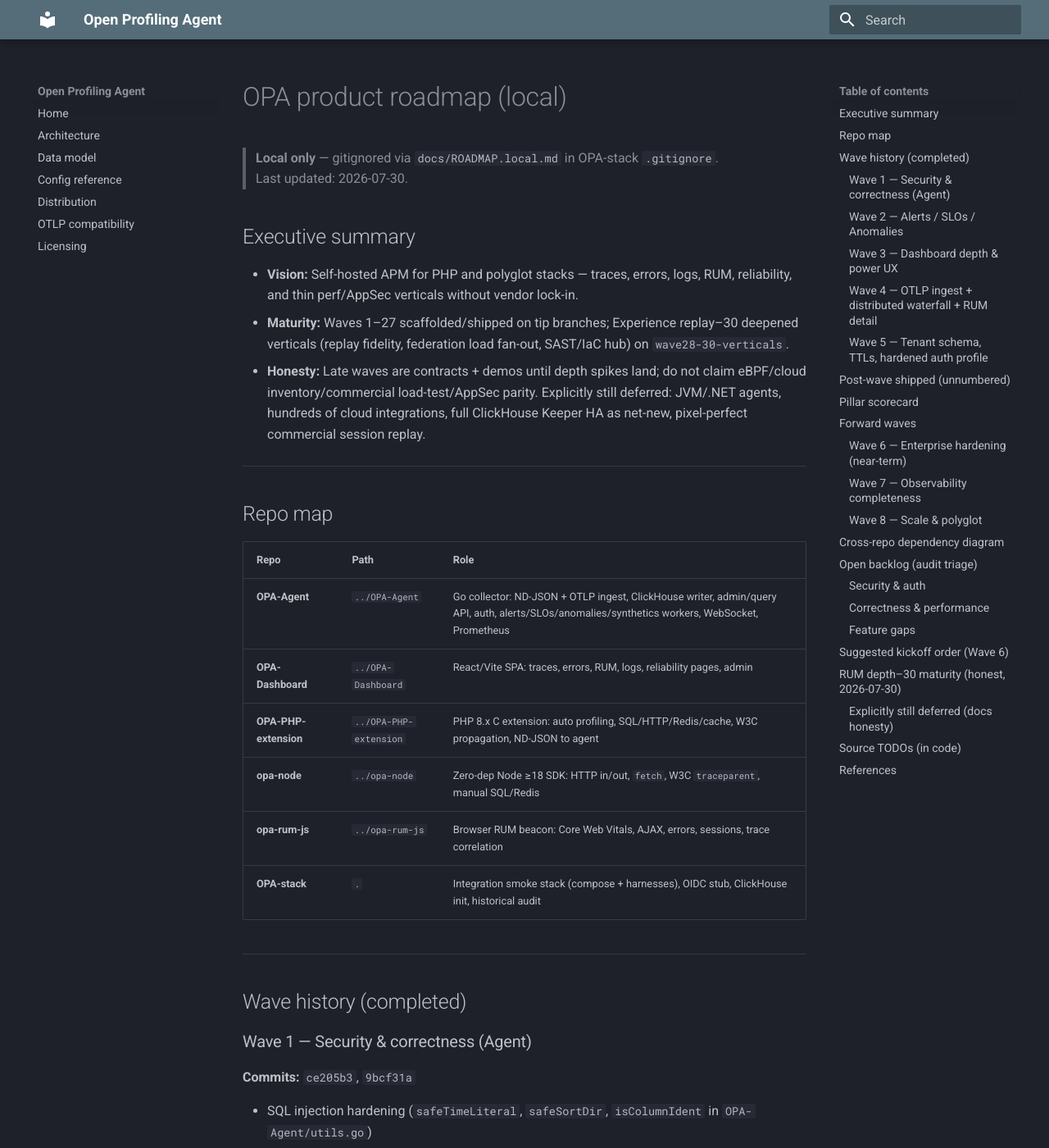
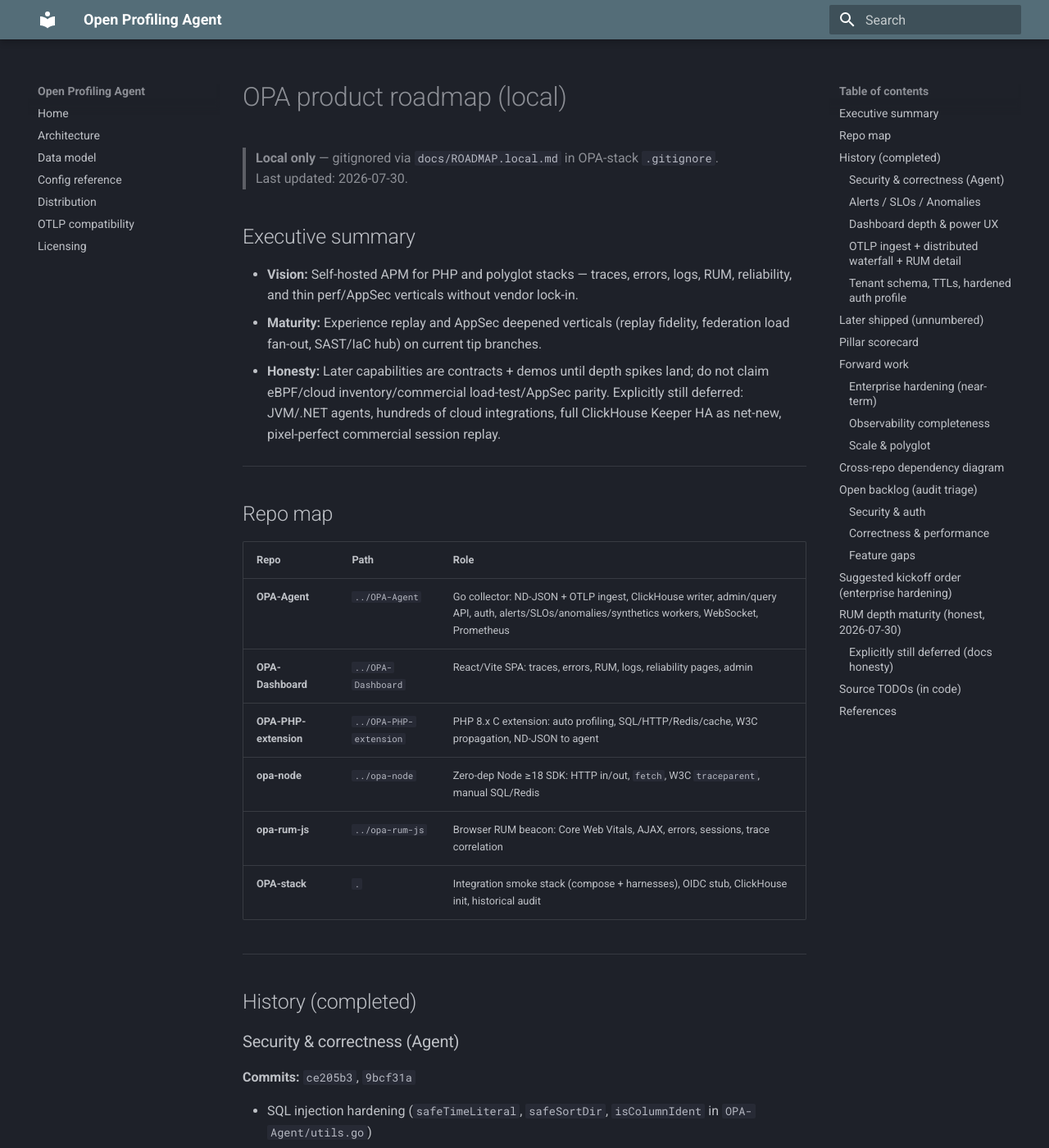
Before and after one commit to TheGrimmChester/OPA-Stack, an MkDocs documentation site: the page built from docs/ROADMAP.local.md, in a window 1280 px wide and 1400 px high. Shown: the whole window at 82% size. Built offline with MkDocs 1.6.1 and Material for MkDocs 9.7.7, drawn with Linux system fonts in a browser that asks for light colours; some of the changed text lies outside the part shown.

Commit message:
Fix: Clean mangled Wave-to-feature prose in docs and comments
Drop leftover phase numbers and doubled labels so docs and comments read as feature names.

```diff
--- a/docker-compose.yaml
+++ b/docker-compose.yaml
@@ -69,7 +69,7 @@ services:
       JWT_SECRET: "smoke-test-jwt-secret-please-change-in-prod-0123456789"
       OPA_WS_ALLOWED_ORIGINS: "http://localhost:8088"
       OPA_REDACT: "1"
-      # Cloud coverage–25 demo knobs (safe for local smoke; no cloud credentials required)
+      # Cloud coverage demo knobs (safe for local smoke; no cloud credentials required)
       OPA_CLOUD_MONITOR_CONFIG: "/fixtures/cloud-monitor.smoke.json"
       OPA_CLOUD_REQUIRED_TAGS: "env,service,owner"
       OPA_NETWORK_SAMPLER: "1"
--- a/docs/ROADMAP.local.md
+++ b/docs/ROADMAP.local.md
@@ -1,7 +1,7 @@
 ---
 name: opa-product-roadmap
 overview: "Open Profiling Agent — local coordinator roadmap"
-currentPhase: wave-6-enterprise-hardening
+currentPhase: enterprise-hardening
 repos: [OPA-Agent, OPA-Dashboard, OPA-PHP-extension, opa-node, opa-rum-js, OPA-stack]
 ---
 
@@ -13,8 +13,8 @@ repos: [OPA-Agent, OPA-Dashboard, OPA-PHP-extension, opa-node, opa-rum-js, OPA-s
 ## Executive summary
 
 - **Vision:** Self-hosted APM for PHP and polyglot stacks — traces, errors, logs, RUM, reliability, and thin perf/AppSec verticals without vendor lock-in.
-- **Maturity:** Waves 1–27 scaffolded/shipped on tip branches; Experience replay–30 deepened verticals (replay fidelity, federation load fan-out, SAST/IaC hub) on `wave28-30-verticals`.
-- **Honesty:** Late waves are contracts + demos until depth spikes land; do not claim eBPF/cloud inventory/commercial load-test/AppSec parity. Explicitly still deferred: JVM/.NET agents, hundreds of cloud integrations, full ClickHouse Keeper HA as net-new, pixel-perfect commercial session replay.
+- **Maturity:** Experience replay and AppSec deepened verticals (replay fidelity, federation load fan-out, SAST/IaC hub) on current tip branches.
+- **Honesty:** Later capabilities are contracts + demos until depth spikes land; do not claim eBPF/cloud inventory/commercial load-test/AppSec parity. Explicitly still deferred: JVM/.NET agents, hundreds of cloud integrations, full ClickHouse Keeper HA as net-new, pixel-perfect commercial session replay.
 
 ---
 
@@ -31,9 +31,9 @@ repos: [OPA-Agent, OPA-Dashboard, OPA-PHP-extension, opa-node, opa-rum-js, OPA-s
 
 ---
 
-## Wave history (completed)
+## History (completed)
 
-### Wave 1 — Security & correctness (Agent)
+### Security & correctness (Agent)
 
 **Commits:** `ce205b3`, `9bcf31a`
 
@@ -41,16 +41,16 @@ repos: [OPA-Agent, OPA-Dashboard, OPA-PHP-extension, opa-node, opa-rum-js, OPA-s
 - Accurate `/api/errors` counts (JOIN dedupe)
 - Unit tests + CI vet/test gate (`utils_test.go`, `.github/workflows/docker-build.yml`)
 
-### Wave 2 — Alerts / SLOs / Anomalies
+### Alerts / SLOs / Anomalies
 
 **Commits:** Agent `0efc747`, `61f2be4`; Dashboard `d849312`
 
-- Alerts, SLOs, Anomalies backends (`alert_worker.go`, `anomaly_detector.go`, `wave2_workers.go`)
+- Alerts, SLOs, Anomalies backends (`alert_worker.go`, `anomaly_detector.go`, `workers.go`)
 - SLO evaluator writes `burn_rate` to `opa.slo_metrics`
 - Anomaly scheduler (env-gated)
 - Dashboard Reliability nav: Alerts, SLOs, Anomalies (`SideRail.jsx`)
 
-### Wave 3 — Dashboard depth & power UX
+### Dashboard depth & power UX
 
 **Commits:** Dashboard `a190085` … `50b53ab`
 
@@ -58,7 +58,7 @@ repos: [OPA-Agent, OPA-Dashboard, OPA-PHP-extension, opa-node, opa-rum-js, OPA-s
 - Flame/call graphs, variable dumps, trace export, threshold editing
 - Saved views, compare cohorts, theme/palette (C5)
 
-### Wave 4 — OTLP ingest + distributed waterfall + RUM detail
+### OTLP ingest + distributed waterfall + RUM detail
 
 **Commits:** Agent `adc5e0a`, `47f8739`; Dashboard `72e8239`, `74b6e37`
 
@@ -66,7 +66,7 @@ repos: [OPA-Agent, OPA-Dashboard, OPA-PHP-extension, opa-node, opa-rum-js, OPA-s
 - **D2:** RUM detail aggregates (`/api/rum/detail`)
 - **D3:** Service-aware distributed waterfall (`TraceExplorer.jsx`)
 
-### Wave 5 — Tenant schema, TTLs, hardened auth profile
+### Tenant schema, TTLs, hardened auth profile
 
 **Commits:** Agent `1eac50e`, `b6d1788`
 
@@ -76,9 +76,9 @@ repos: [OPA-Agent, OPA-Dashboard, OPA-PHP-extension, opa-node, opa-rum-js, OPA-s
 
 ---
 
-## Post-wave shipped (unnumbered)
+## Later shipped (unnumbered)
 
-Shipped after Wave 5, not tied to a wave label:
+Shipped after tenant/auth hardening, not tied to a phase label:
 
 | Area | What shipped | Evidence |
 |------|--------------|----------|
@@ -118,9 +118,9 @@ Shipped after Wave 5, not tied to a wave label:
 
 ---
 
-## Forward waves
+## Forward work
 
-### Wave 6 — Enterprise hardening (near-term)
+### Enterprise hardening (near-term)
 
 Focus: close the gap between "works in dev" and "safe in prod".
 
@@ -128,13 +128,13 @@ Focus: close the gap between "works in dev" and "safe in prod".
 |----|------|---------|-------|
 | F6-1 | Auth-on-by-default migration guide + dashboard guard | Agent, Dashboard, OPA-stack | `OPA_AUTH_REQUIRED` still off; see `OPA-Agent/main.go` ~L1020 |
 | F6-2 | Audit log for write/delete/control ops | Agent | login, key CRUD, trace delete, sampling/config changes |
-| F6-3 | SLO burn-rate → alert conditions | Agent, Dashboard | `burn_rate` in `wave2_workers.go`; alerts static in `alert_worker.go` |
+| F6-3 | SLO burn-rate → alert conditions | Agent, Dashboard | `burn_rate` in `workers.go`; alerts static in `alert_worker.go` |
 | F6-4 | Alert channel expansion (PagerDuty/Opsgenie/Teams) | Agent | webhook/slack/email only today |
 | F6-5 | Document + OpenAPI the undocumented dashboard endpoints | Agent | `/api/http-calls`, `/api/redis/operations`, `/api/filter-suggestions/*` |
 | F6-6 | PHP `full_capture_threshold_ms` — implement or remove | PHP extension | Registered in `opa.c:36`, never read |
 | F6-7 | Production deployment guide (TLS, nginx headers, auth env) | OPA-stack | Smoke compose exists; no prod runbook |
 
-### Wave 7 — Observability completeness
+### Observability completeness
 
 | ID | Task | Repo(s) |
 |----|------|---------|
@@ -144,7 +144,7 @@ Focus: close the gap between "works in dev" and "safe in prod".
 | F7-4 | Per-tenant ingestion quotas + cardinality caps | Agent |
 | F7-5 | Node auto-instrumentation (`pg`, `mysql2`, `ioredis`) | opa-node |
 
-### Wave 8 — Scale & polyglot
+### Scale & polyglot
 
 | ID | Task | Repo(s) |
 |----|------|---------|
@@ -239,7 +239,7 @@ Source: [`docs/AUDIT-2026-07-23.md`](AUDIT-2026-07-23.md) — header notes sever
 
 ---
 
-## Suggested kickoff order (Wave 6)
+## Suggested kickoff order (enterprise hardening)
 
 1. **F6-3** — SLO burn-rate alerts (highest user-visible reliability gap)
 2. **F6-1** — Auth migration guide + enforce in stack harness
@@ -251,18 +251,18 @@ Source: [`docs/AUDIT-2026-07-23.md`](AUDIT-2026-07-23.md) — header notes sever
 
 ---
 
-## RUM depth–30 maturity (honest, 2026-07-30)
+## RUM depth maturity (honest, 2026-07-30)
 
-| Wave | Band | Status |
+| Area | Band | Status |
 |------|------|--------|
-| 12 RUM depth / replay ingest | Hard XL | Capture + chunks; **player** in Experience replay |
-| 13–16 | Hard XL / OSS | Partial; JVM/.NET / full CH cluster still deferred |
-| 17–22 | Mid scaffold | Stronger contracts; TF provider = stub only |
-| 23–27 | Late scaffold | P0 honesty (residency, mock labels, bytes) + depth spikes on tip |
-| **28 Experience replay** | Deepened vertical | Timeline + markers (nav/longtask/resource/ajax) + player reconstruction; still not rrweb |
-| **29 Perf lab** | Deepened vertical | Profiles + federation `remote-load` fan-out + baselines UI; ≠ multi-cloud load grid |
-| **30 AppSec hub** | Deepened vertical | SAST/IaC tables+ingest+scripts, IAST opt-in block, scanner token; not full commercial AppSec |
-| **33 Security runs** | First-class scan runs | Dashboard Start scan → Agent embedded lite/stub scanners → `security_run_id` findings; workspace mount `/workspace` |
+| RUM depth / replay ingest | Hard XL | Capture + chunks; **player** in Experience replay |
+| Agent coverage / TQL / OSS launch | Hard XL / OSS | Partial; JVM/.NET / full CH cluster still deferred |
+| DB → platform automation scaffold | Mid scaffold | Stronger contracts; TF provider = stub only |
+| Cloud → diagnostics scaffold | Late scaffold | P0 honesty (residency, mock labels, bytes) + depth spikes on tip |
+| **Experience replay** | Deepened vertical | Timeline + markers (nav/longtask/resource/ajax) + player reconstruction; still not rrweb |
+| **Perf lab** | Deepened vertical | Profiles + federation `remote-load` fan-out + baselines UI; ≠ multi-cloud load grid |
+| **AppSec hub** | Deepened vertical | SAST/IaC tables+ingest+scripts, IAST opt-in block, scanner token; not full commercial AppSec |
+| **Security runs** | First-class scan runs | Dashboard Start scan → Agent embedded lite/stub scanners → `security_run_id` findings; workspace mount `/workspace` |
 
 ### Explicitly still deferred (docs honesty)
 
@@ -271,7 +271,7 @@ Source: [`docs/AUDIT-2026-07-23.md`](AUDIT-2026-07-23.md) — header notes sever
 - Full ClickHouse Keeper HA cluster as a net-new program
 - Pixel-perfect commercial session replay (full rrweb)
 
-Depth-review Phase 1 (honesty/smoke) completed on `wave27-diagnostics`. Phase 2–3 + Experience replay–30 deepen on `wave28-30-verticals`.
+Depth-review Phase 1 (honesty/smoke) completed on the diagnostics tip. Phase 2–3 + Experience replay deepen on current verticals tips.
 
 ---
 
```
Also changed, not shown: 1 other file.
